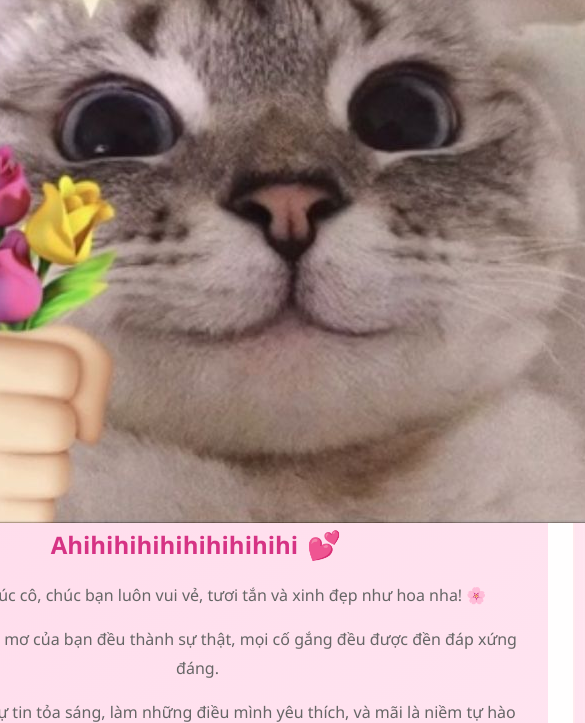
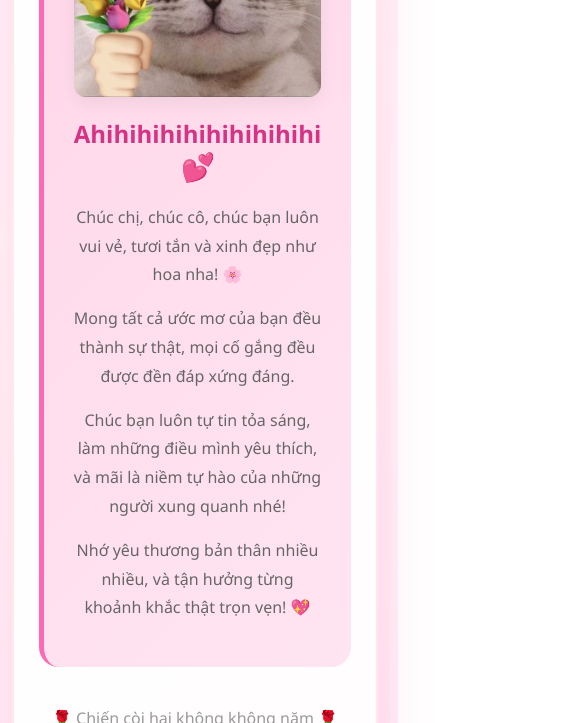
Before and after one commit to Bravee9/chuc-mung-20-10, a plain HTML site: page index.html in a window 390 px wide. Shown: the part 691-1414 px from the top of the page, 585 px wide, since content can reach past the window. Drawn offline with Linux system fonts and the light colour scheme.

Commit message:
Update index.html

```diff
--- a/index.html
+++ b/index.html
@@ -80,6 +80,26 @@
             margin-top: 30px;
             border-left: 5px solid #ff69b4;
         }
+
+        /* ====== Responsive image fix ====== */
+        .wishes img {
+            max-width: 100%;      /* không lớn hơn container */
+            height: auto;         /* giữ tỉ lệ */
+            display: block;       /* tránh khoảng trắng dưới ảnh trên một số trình duyệt */
+            margin: 0 auto 20px;  /* căn giữa và cách nội dung phía dưới */
+            border-radius: 12px;  /* tuỳ chọn: bo góc cho đẹp */
+            box-shadow: 0 6px 18px rgba(0,0,0,0.06);
+        }
+
+        /* Tùy chọn: nếu muốn giới hạn chiều cao trên điện thoại để ảnh không quá cao */
+        @media (max-width: 480px) {
+            .wishes img {
+                max-height: 320px; /* nếu ảnh quá cao sẽ co lại giữ tỉ lệ */
+                object-fit: cover; /* nếu bạn đặt chiều cao cố định thì object-fit giúp crop gọn */
+                width: 100%;
+            }
+        }
+        /* ====== end responsive image fix ====== */
 
         .wishes h2 {
             color: #d63384;
```
